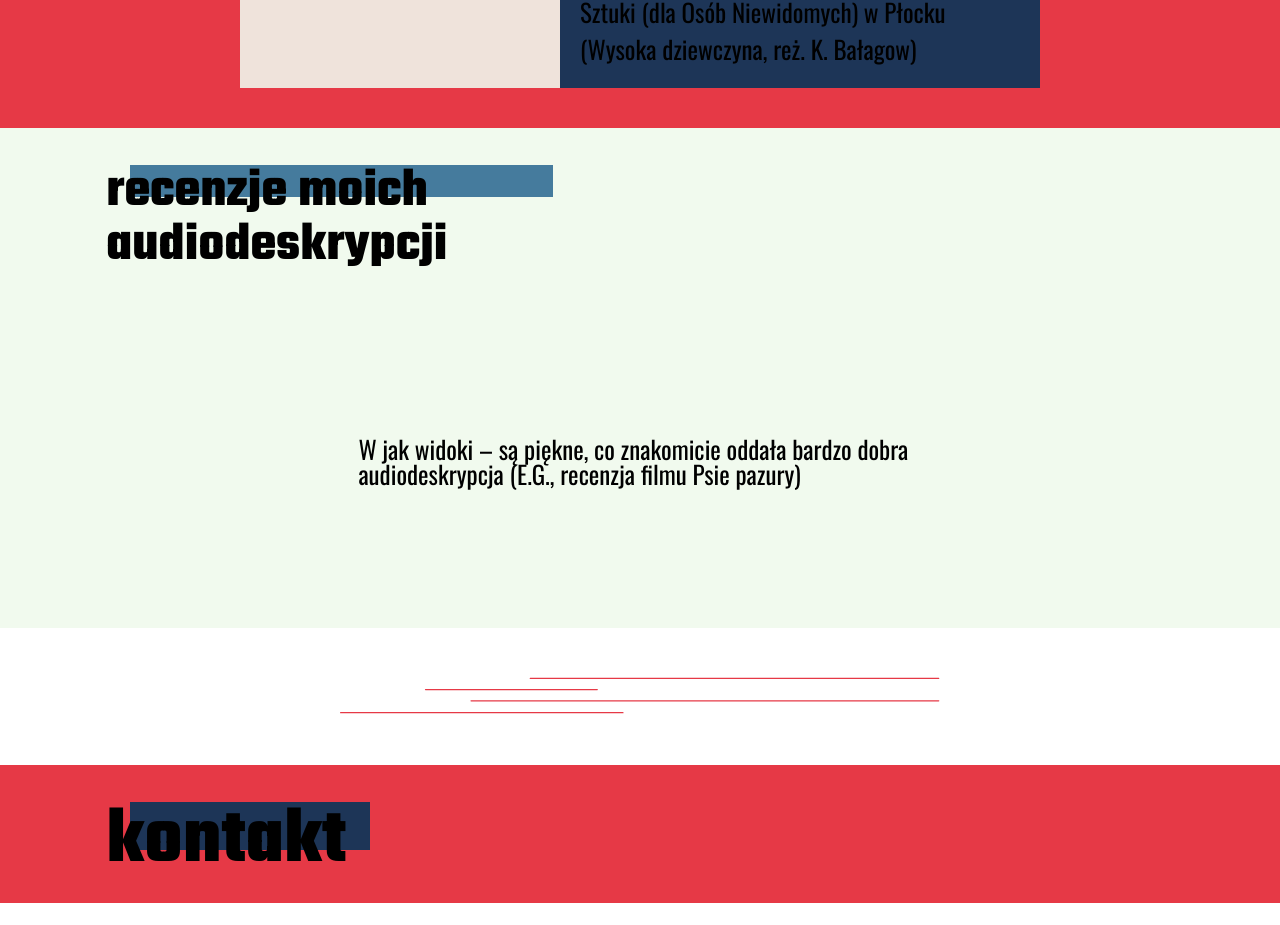
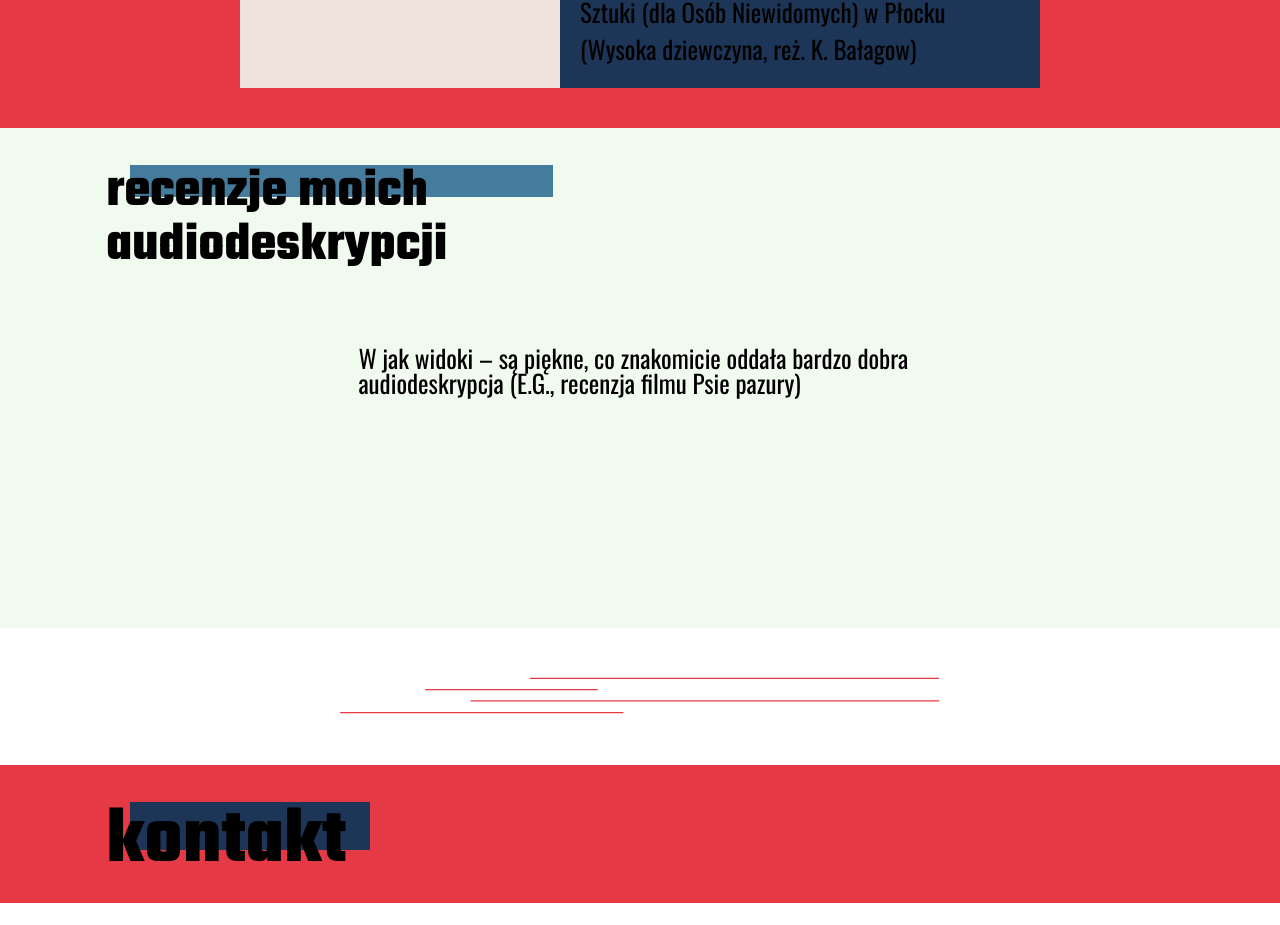
Before and after one commit to rodzinnie/adekwatnie, a React (Vite) app: page / in a window 1280 px wide. Shown: the part 5016-5941 px from the top of the page. Built offline with nearby package versions, Linux system fonts and the light colour scheme.

Commit message:
Fix changing height in testimonials

```diff
--- a/src/components/common/Carousel/index.module.css
+++ b/src/components/common/Carousel/index.module.css
@@ -12,7 +12,6 @@
 /* BREAKPOINTS */
 .root {
   position: relative;
-  height: 100%;
   display: flex;
   justify-content: center;
   align-items: center;
@@ -49,7 +48,7 @@
 @media (min-width: 900px) {
   .root {
     width: 50%;
-    margin: auto;
+    margin: 0 auto;
     padding: 0 3%;
   }
 }/*# sourceMappingURL=index.module.css.map */
--- a/src/components/common/Carousel/index.module.scss
+++ b/src/components/common/Carousel/index.module.scss
@@ -2,7 +2,7 @@
 
 .root {
   position: relative;
-  height: 100%;
+  // height: 100%;
   display: flex;
   justify-content: center;
   align-items: center;
@@ -39,7 +39,7 @@
 @media (min-width: 900px) {
   .root {
     width: 50%;
-    margin: auto;
+    margin: 0 auto;
     padding: 0 3%;
   }
 }
--- a/src/components/layout/About/index.module.css
+++ b/src/components/layout/About/index.module.css
@@ -14,6 +14,7 @@
   background-color: #F1FAEE;
   height: 500px;
   display: flex;
+  gap: 50px;
   flex-direction: column;
 }
 
--- a/src/components/layout/About/index.module.scss
+++ b/src/components/layout/About/index.module.scss
@@ -7,6 +7,7 @@
   background-color: $lightBackground;
   height: 500px;
   display: flex;
+  gap: 50px;
   flex-direction: column;
 }
 
```
Also changed, not shown: 2 other files (tests, documents, lock files or other folders).
